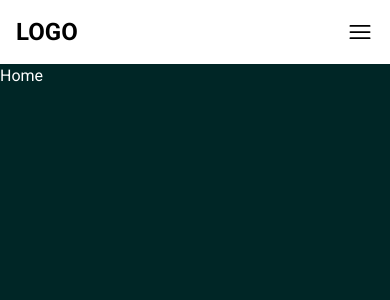
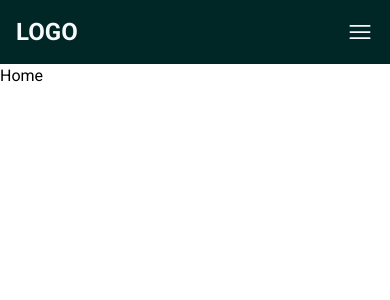
Before and after one commit to Bumblebig/Health-Diagnostic-Platform, a React (Vite) app: page / in a window 390 px wide. Shown: the top 300 px of the page. Built offline with nearby package versions, Linux system fonts and the light colour scheme.

Commit message:
included a cancel icon for mobile nav

```diff
--- a/src/components/navigation/Navbar.jsx
+++ b/src/components/navigation/Navbar.jsx
@@ -8,14 +8,29 @@ const Navbar = () => {
   const toggleNav = function () {
     setNav(prev => !prev);
   }
+
+  const turnOffNav = function () {
+    setNav(prev => {
+      prev = false;
+    })
+  }
   return (
-    <header className="w-full transition h-auto duration-200 p-4 lg:px-6">
-    {/* <header className="w-full transition-all h-auto bg-primary text-gray-50 p-4 lg:px-6"> */}
+    <header className={`w-full transition h-auto duration-200 p-4 lg:px-6 overflow-hidden ${!nav && "bg-primary text-gray-50"}`}>
+
+      {/* Desktop Nav */}
       <nav className="list-none flex justify-between items-center transition-all duration-100">
-        <li className="text-2xl font-semibold cursor-pointer lg:text-3xl"><Link to="/">LOGO</Link></li>
-        <svg xmlns="http://www.w3.org/2000/svg" fill="none" viewBox="0 0 24 24" strokeWidth={1.5} stroke="currentColor" className="size-7 cursor-pointer md:hidden" onClick={toggleNav}>
+        <li className="text-2xl font-semibold cursor-pointer lg:text-3xl" onClick={turnOffNav}><Link to="/">LOGO</Link></li>
+
+        {/* Hamburger Icon */}
+        <svg xmlns="http://www.w3.org/2000/svg" fill="none" viewBox="0 0 24 24" strokeWidth={1.5} stroke="currentColor" className={`size-7 cursor-pointer md:hidden ${nav && "hidden"}`} onClick={toggleNav}>
           <path strokeLinecap="round" strokeLinejoin="round" d="M3.75 6.75h16.5M3.75 12h16.5m-16.5 5.25h16.5" />
         </svg>
+
+        {/* Cancel Icon */}
+        <svg xmlns="http://www.w3.org/2000/svg" fill="none" viewBox="0 0 24 24" strokeWidth={1.5} stroke="currentColor" className={`size-7 cursor-pointer ${nav ? "block" : "hidden"}`} onClick={toggleNav}>
+          <path strokeLinecap="round" strokeLinejoin="round" d="M6 18 18 6M6 6l12 12" />
+        </svg>
+
 
         <div className="hidden items-center gap-6 text-sm md:flex lg:text-base lg:gap-8">
           <Link to="/about-us" className="cursor-pointer hover:text-alt">About</Link>
@@ -28,14 +43,14 @@ const Navbar = () => {
       </nav>
 
       {/* Sidenav for mobile */}
-      <nav className={nav ? "w-full transition-all block duration-100" : "w-full transition-all hidden duration-100"}>
+      <nav className={`w-full transition duration-500 overflow-hidden ${nav ? 'h-auto' : 'h-0'}`}>
         <ul className="block pt-6">
-          <Link to="/about-us" className="cursor-pointer text-primary text-lg block py-2 font-semibold uppercase hover:bg-slate-100">About</Link>
-          <Link to="/product" className="cursor-pointer text-primary text-lg block py-2 font-semibold uppercase hover:bg-slate-100">Product</Link>
-          <Link to="/features" className="cursor-pointer text-primary text-lg block py-2 font-semibold uppercase hover:bg-slate-100">Features</Link>
-          <Link to="pricing" className="cursor-pointer text-primary text-lg block py-2 font-semibold uppercase hover:bg-slate-100">Pricing</Link>
-          <Link to="contact" className="cursor-pointer text-primary text-lg block py-2 font-semibold uppercase hover:bg-slate-100">Contact</Link>
-          <Link to="login" className="cursor-pointer text-white text-lg block py-2 font-semibold uppercase bg-primary text-center mt-5 rounded hover:bg-transparent hover:text-primary hover:border hover:border-primary transition-all">Sign In</Link>
+          <Link to="/about-us" className="cursor-pointer text-primary text-lg block py-2 font-semibold uppercase hover:bg-slate-100" onClick={toggleNav}>About</Link>
+          <Link to="/product" className="cursor-pointer text-primary text-lg block py-2 font-semibold uppercase hover:bg-slate-100" onClick={toggleNav}>Product</Link>
+          <Link to="/features" className="cursor-pointer text-primary text-lg block py-2 font-semibold uppercase hover:bg-slate-100" onClick={toggleNav}>Features</Link>
+          <Link to="pricing" className="cursor-pointer text-primary text-lg block py-2 font-semibold uppercase hover:bg-slate-100" onClick={toggleNav}>Pricing</Link>
+          <Link to="contact" className="cursor-pointer text-primary text-lg block py-2 font-semibold uppercase hover:bg-slate-100" onClick={toggleNav}>Contact</Link>
+          <Link to="login" className="cursor-pointer text-white text-lg block py-2 font-semibold uppercase bg-primary text-center mt-5 rounded hover:bg-transparent hover:text-primary hover:border hover:border-primary transition-all" onClick={toggleNav}>Sign In</Link>
         </ul>
       </nav>
     </header>
--- a/src/pages/home/Home.jsx
+++ b/src/pages/home/Home.jsx
@@ -1,6 +1,6 @@
 const Home = () => {
   return (
-    <section className="w-full h-screen text-white bg-primary">
+    <section className="w-full">
       <div>Home</div>
     </section>
   )
```
